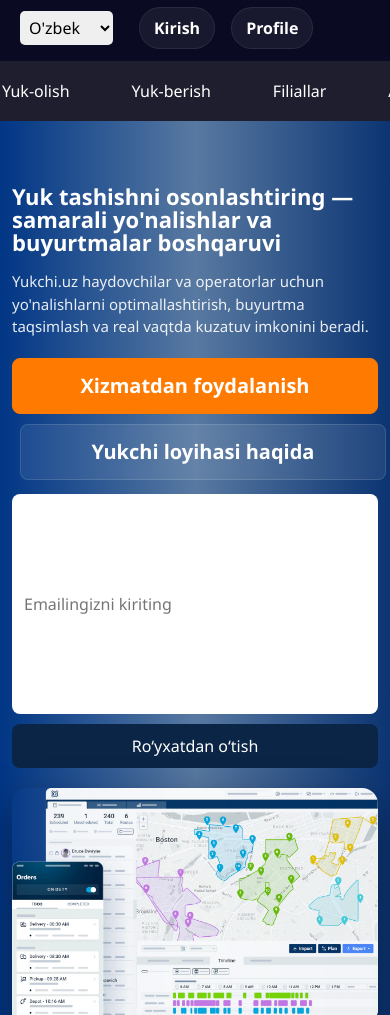
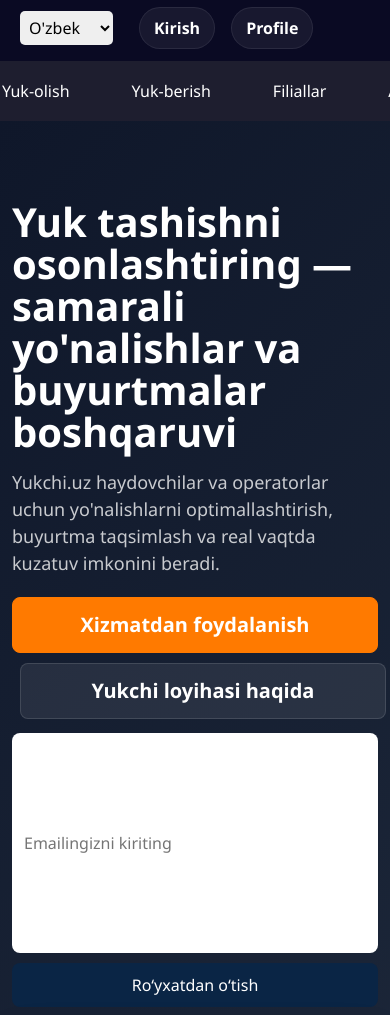
Before and after one commit to jasurruz/yukchi, a plain HTML site: page truck.html in a window 390 px wide. Shown: the part 85-1100 px from the top of the page. Drawn offline with nearby package versions, Linux system fonts and the light colour scheme.

Commit message:
update: mobile responsive + professional design

```diff
--- a/truck.css
+++ b/truck.css
@@ -323,3 +323,30 @@ nav a{
     grid-template-columns: 1fr;
   }
 }
+
+
+
+/*ttazaa*/
+
+
+.hero{
+  background: linear-gradient(135deg, #0f172a, #1e293b);
+  color: white;
+  padding: 80px 0;
+}
+
+.hero h1{
+  font-weight: 700;
+  font-size: 40px;
+}
+
+.hero .sub{
+  opacity: 0.85;
+  font-size: 18px;
+  margin-top: 15px;
+}
+
+.hero-image{
+  box-shadow: 0 20px 40px rgba(0,0,0,0.4);
+  border-radius: 20px;
+}
```
